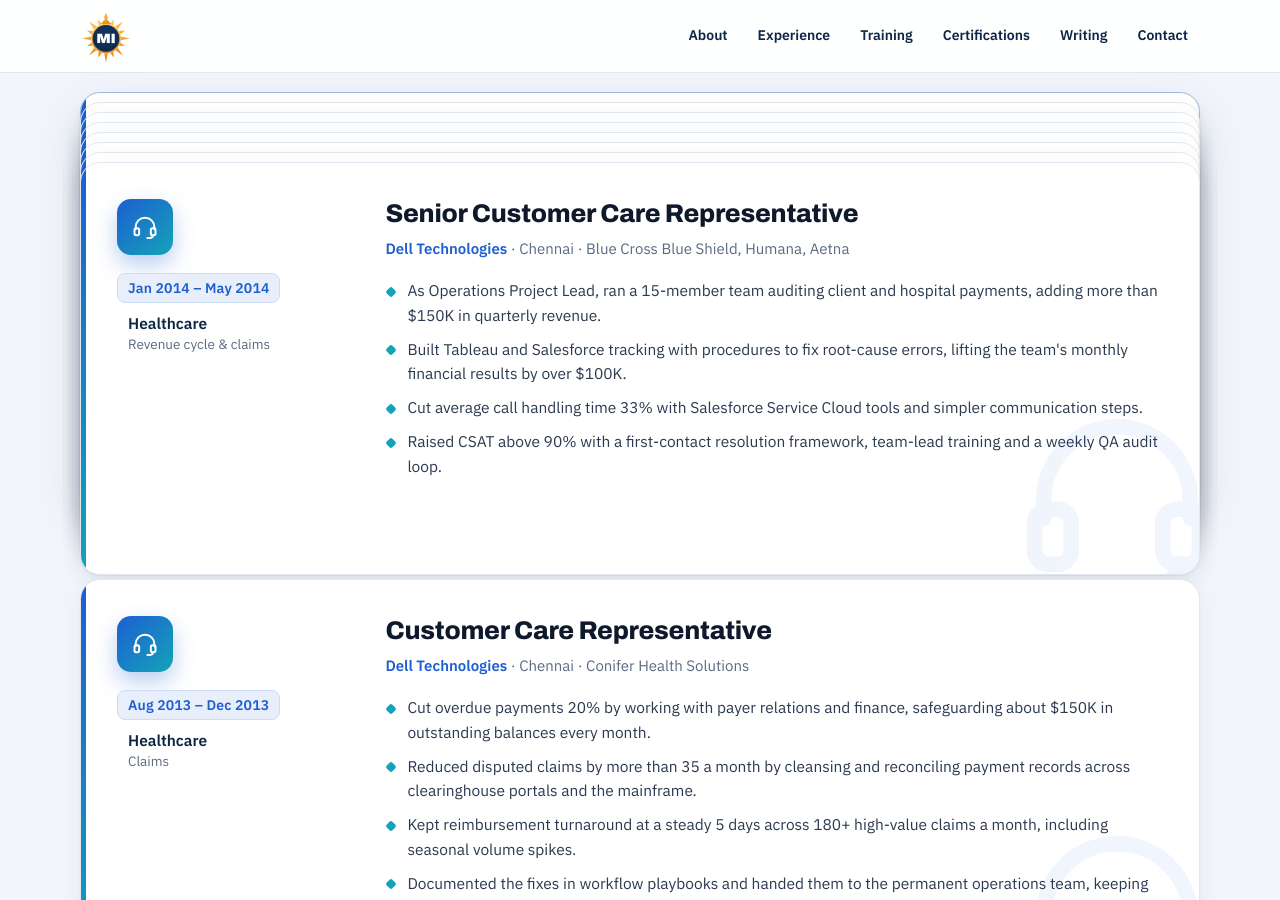
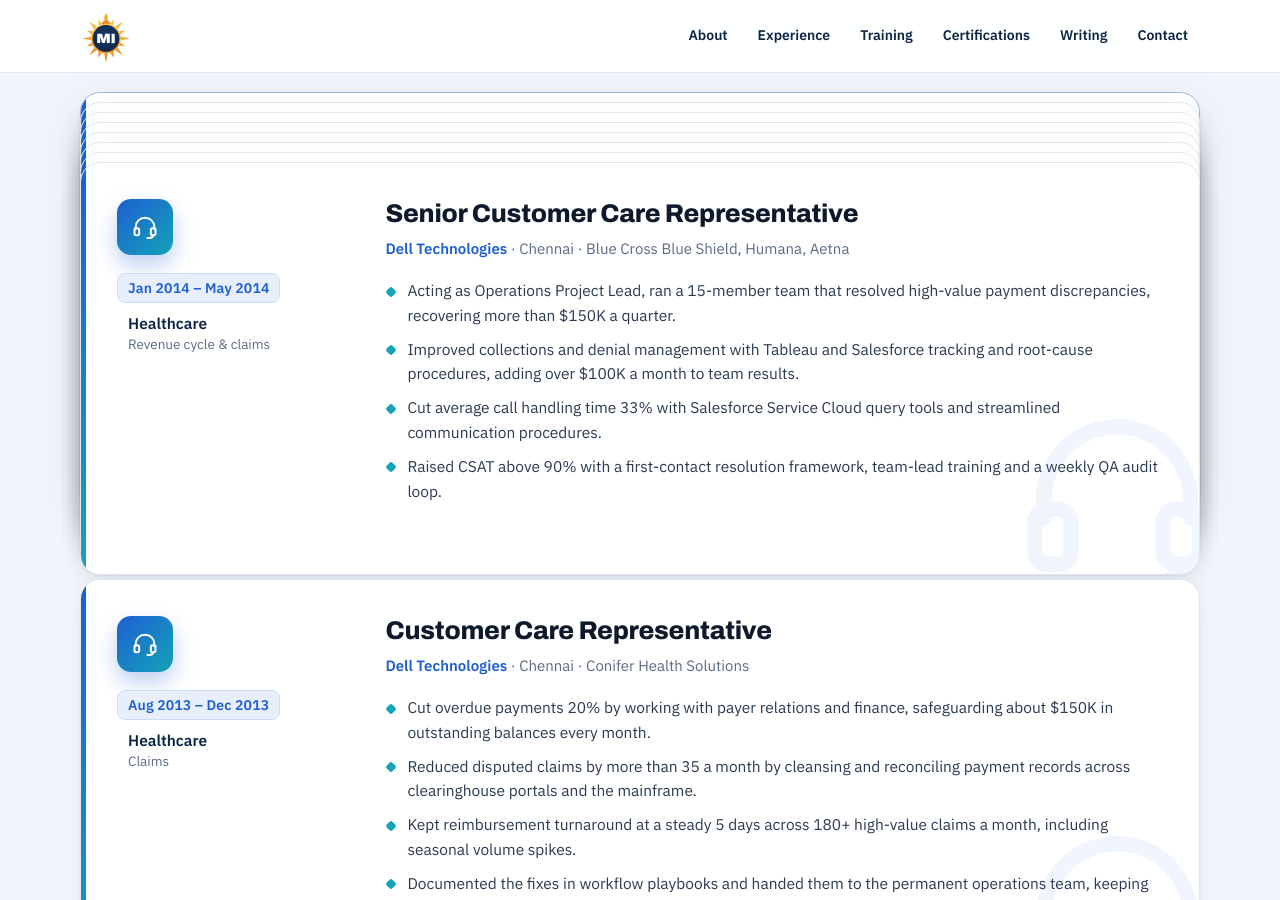
Before and after one commit to Madhan-I/Madhan-I.github.io, a Jekyll site: the page built from index.html, in a window 1280 px wide and 900 px high, scrolled down 5122 px. Built offline with Jekyll 4.4.1, drawn with Linux system fonts in a browser that asks for light colours.

Commit message:
Tighten Dell (Senior) points
Co-Authored-By: Claude Opus 5.5 <noreply@anthropic.com>
Claude-Session: https://claude.ai/code/session_01MFRrTt7LBDdX57m85KHNGp

```diff
--- a/_data/profile.yml
+++ b/_data/profile.yml
@@ -176,10 +176,10 @@ experience:
     company: Dell Technologies
     detail: Chennai · Blue Cross Blue Shield, Humana, Aetna
     points:
-      - As Operations Project Lead, ran a 15-member team auditing client and hospital payments, adding more than $150K in quarterly revenue.
-      - Built Tableau and Salesforce tracking with procedures to fix root-cause errors, lifting the team's monthly financial results by over $100K.
-      - Cut average call handling time 33% with Salesforce Service Cloud tools and simpler communication steps.
-      - Raised CSAT above 90% with a first-contact resolution framework, team-lead training and a weekly QA audit loop.
+      - "Acting as Operations Project Lead, ran a 15-member team that resolved high-value payment discrepancies, recovering more than $150K a quarter."
+      - "Improved collections and denial management with Tableau and Salesforce tracking and root-cause procedures, adding over $100K a month to team results."
+      - "Cut average call handling time 33% with Salesforce Service Cloud query tools and streamlined communication procedures."
+      - "Raised CSAT above 90% with a first-contact resolution framework, team-lead training and a weekly QA audit loop."
   - dates: Aug 2013 – Dec 2013
     title: Customer Care Representative
     sector: "Healthcare · Claims"
```
